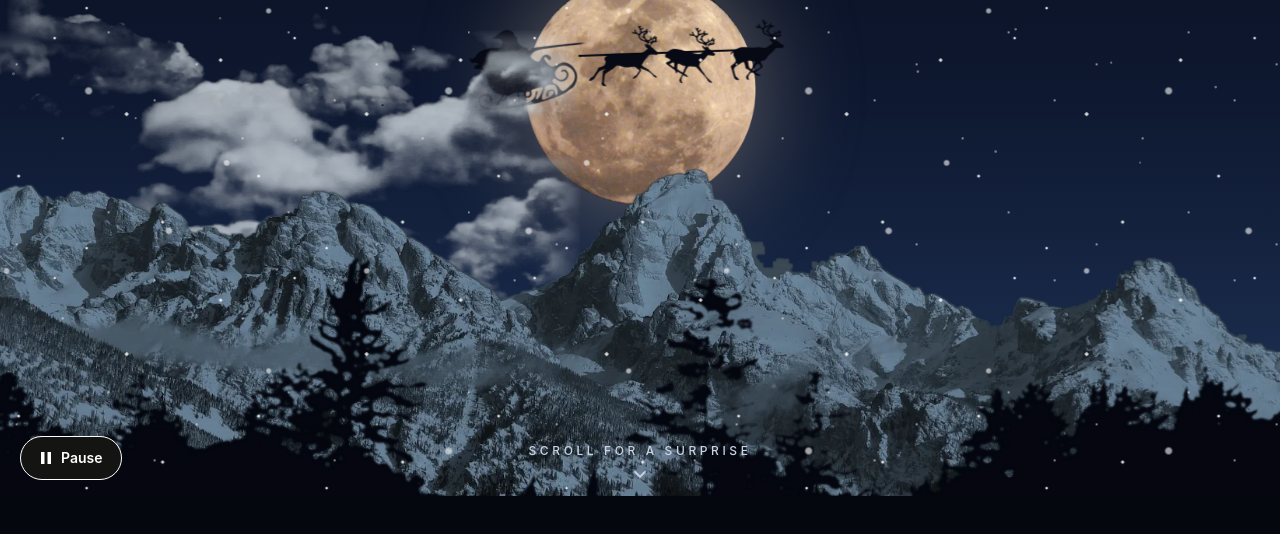
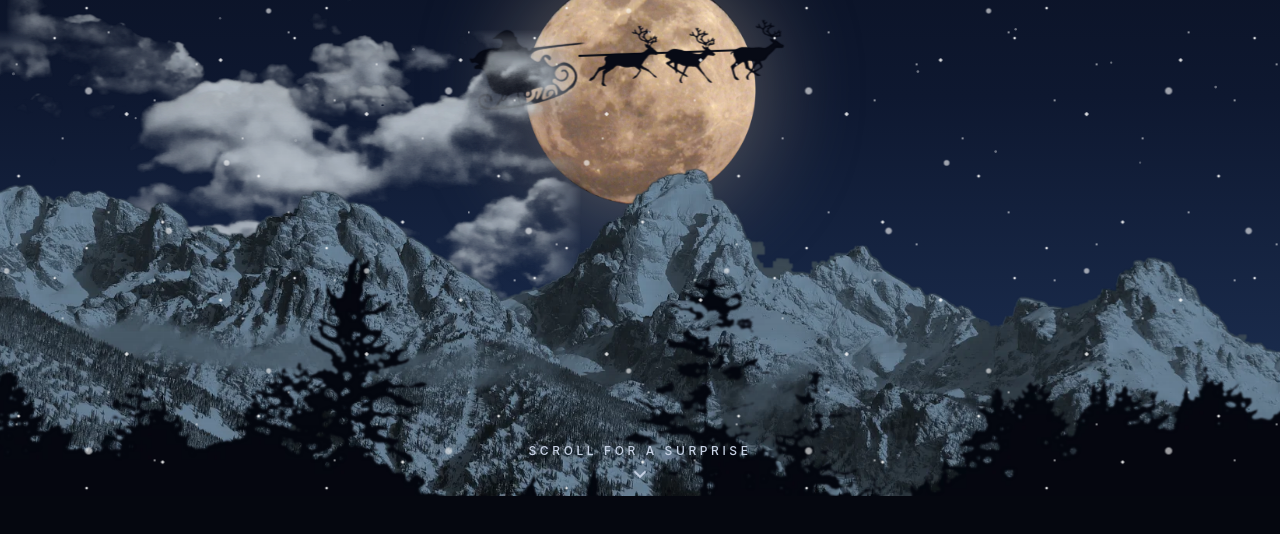
Before and after one commit to Redyar8r-SE/sulifest, a plain HTML site: page prototypes/home-hero/index.html in a window 1280 px wide. Shown: the part 304-838 px from the top of the page. Drawn offline with Linux system fonts and the light colour scheme.

Commit message:
Remove the pause button from the hero demo (user decision)
Animations always play. Reduced motion still gives a still page.
README notes the WCAG 2.2.2 question for the PM. Screenshots updated.

Co-Authored-By: Claude Opus 5.5 <noreply@anthropic.com>

```diff
--- a/prototypes/home-hero/boot.js
+++ b/prototypes/home-hero/boot.js
@@ -3,7 +3,6 @@
  * It only sets classes on <html>, so the page has the right layout at once:
  *   .js        JavaScript works
  *   .motion    motion is allowed -> tall scroll wrapper + sticky stage + loops
- *   .is-paused the visitor pressed "Pause" earlier in this visit
  * hero.js removes .motion again if GSAP does not load.
  */
 (function () {
@@ -14,10 +13,7 @@
     if (!window.matchMedia('(prefers-reduced-motion: reduce)').matches) {
       root.classList.add('motion');
     }
-    if (window.sessionStorage.getItem('sulifest-hero-paused') === '1') {
-      root.classList.add('is-paused');
-    }
   } catch (e) {
-    /* sessionStorage can be blocked; the defaults are fine */
+    /* matchMedia missing: keep the two normal sections */
   }
 })();
--- a/prototypes/home-hero/hero.css
+++ b/prototypes/home-hero/hero.css
@@ -480,27 +480,6 @@ button:focus-visible {
 .ground-fill { position: absolute; left: 0; right: 0; bottom: 0; top: 10%; background: #E9EDF4; }
 .ground-top  { position: absolute; left: 0; right: 0; top: 0; height: 20%; border-radius: 50%; background: #F7F9FC; }
 
-/* ---------- Pause button ---------- */
-.pause {
-  position: absolute;
-  z-index: 10;
-  left: 20px;
-  bottom: 16px;
-  height: 44px;
-  min-width: 96px;
-  padding: 0 18px;
-  display: inline-flex;
-  align-items: center;
-  justify-content: center;
-  gap: 8px;
-  border-radius: 22px;
-  border: 1px solid #FFFFFF;
-  background: var(--ink);
-  color: #FFFFFF;
-  font: 600 14px/1 var(--font-ui);
-  cursor: pointer;
-}
-
 /* ---------- After the hero ---------- */
 .after {
   padding: 72px 24px 96px;
@@ -574,7 +553,7 @@ button:focus-visible {
 @keyframes k-fadein { from { opacity: 0; } to { opacity: 1; } }
 @keyframes k-rise { from { transform: translateY(36px); } to { transform: none; } }
 
-/* Always-moving parts: only in motion mode, and they can be paused */
+/* Always-moving parts: only in motion mode, they always play */
 .motion .twinkle-a { animation: k-twinkle 3.2s ease-in-out infinite alternate; }
 .motion .twinkle-b { animation: k-twinkle 4.6s ease-in-out infinite alternate-reverse; }
 .motion .drift-a   { animation: k-drift 13s ease-in-out infinite alternate; }
@@ -589,8 +568,6 @@ button:focus-visible {
 .motion .snow-a    { animation: k-snow 13s linear infinite; }
 .motion .snow-b    { animation: k-snow 8.5s linear infinite; }
 .motion .snow-c    { animation: k-snow 21s linear infinite; }
-
-.is-paused .loop { animation-play-state: paused !important; }
 
 @keyframes k-twinkle { from { opacity: .25; } to { opacity: 1; } }
 @keyframes k-drift { from { transform: translateX(-16px); } to { transform: translateX(18px); } }
--- a/prototypes/home-hero/hero.js
+++ b/prototypes/home-hero/hero.js
@@ -18,30 +18,6 @@
 
   var scene1 = hero.querySelector('.scene1');
   var scene2 = hero.querySelector('.scene2');
-  var pauseBtn = hero.querySelector('.pause');
-  var pauseLabel = pauseBtn.querySelector('.pause-label');
-  var iconPause = pauseBtn.querySelector('.icon-pause');
-  var iconPlay = pauseBtn.querySelector('.icon-play');
-  var PAUSE_KEY = 'sulifest-hero-paused';
-
-  /* ---------- Pause button (for the always-moving parts) ---------- */
-  function showPaused(paused) {
-    root.classList.toggle('is-paused', paused);
-    pauseBtn.setAttribute('aria-pressed', paused ? 'true' : 'false');
-    pauseLabel.textContent = paused ? 'Play' : 'Pause';
-    iconPause.hidden = paused;
-    iconPlay.hidden = !paused;
-  }
-  showPaused(root.classList.contains('is-paused'));
-  pauseBtn.addEventListener('click', function () {
-    var paused = !root.classList.contains('is-paused');
-    showPaused(paused);
-    try {
-      window.sessionStorage.setItem(PAUSE_KEY, paused ? '1' : '0');
-    } catch (e) {
-      /* storage blocked: the choice is kept only until reload */
-    }
-  });
 
   /* ---------- No GSAP: fall back to the two normal sections ---------- */
   var gsap = window.gsap;
@@ -69,7 +45,6 @@
 
   mm.add('(prefers-reduced-motion: no-preference)', function () {
     root.classList.add('motion');
-    pauseBtn.hidden = false;
 
     var tl = gsap.timeline({
       defaults: { ease: 'none' },
@@ -116,7 +91,6 @@
     }
     function onFocusScene1(event) {
       var st = tl.scrollTrigger;
-      if (event.target === pauseBtn) return;
       if (st && st.progress > 0) window.scrollTo(0, st.start);
     }
     scene2.addEventListener('focusin', onFocusScene2);
@@ -128,7 +102,6 @@
       scene1.removeEventListener('focusin', onFocusScene1);
       hero.classList.remove('is-ready');
       root.classList.remove('motion');
-      pauseBtn.hidden = true;
     };
   }, hero);
 
--- a/prototypes/home-hero/index.html
+++ b/prototypes/home-hero/index.html
@@ -160,11 +160,6 @@
     </div>
   </section>
 
-  <button class="pause" type="button" aria-pressed="false" hidden>
-    <svg class="icon-pause" aria-hidden="true" focusable="false" width="14" height="14" viewBox="0 0 14 14" fill="#FFFFFF"><path d="M2 1 L5.5 1 L5.5 13 L2 13 Z"/><path d="M8.5 1 L12 1 L12 13 L8.5 13 Z"/></svg>
-    <svg class="icon-play" aria-hidden="true" focusable="false" width="14" height="14" viewBox="0 0 14 14" fill="#FFFFFF" hidden><path d="M3 1 L12 7 L3 13 Z"/></svg>
-    <span class="pause-label">Pause</span>
-  </button>
 
 </div>
 </div>
```
Also changed, not shown: prototypes/home-hero/screenshots/desktop-scene1.jpg, prototypes/home-hero/screenshots/desktop-scene2.jpg, prototypes/home-hero/screenshots/desktop-scroll-30.jpg, prototypes/home-hero/screenshots/phone-scene1.jpg, prototypes/home-hero/screenshots/phone-scene2.jpg, 1 other file.
